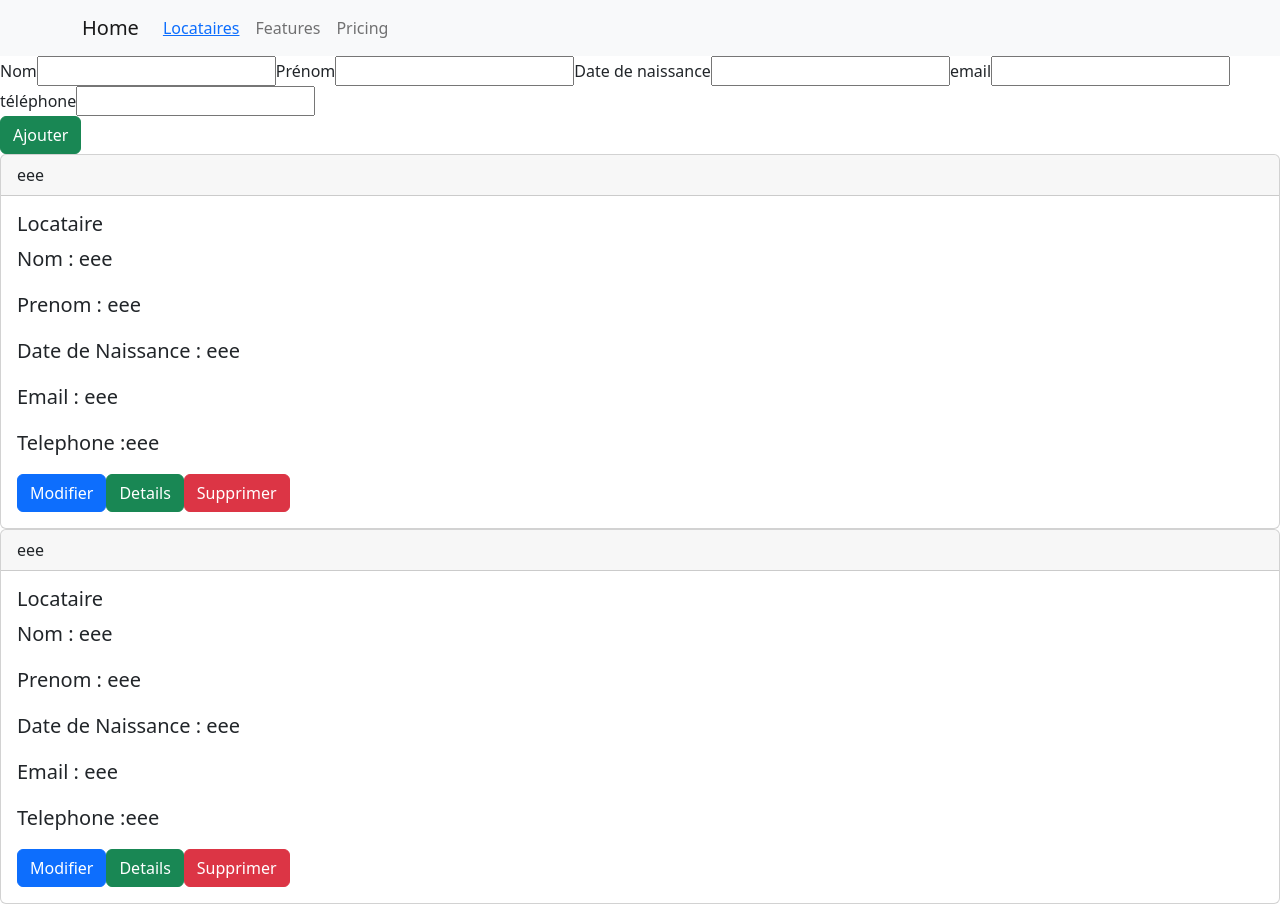
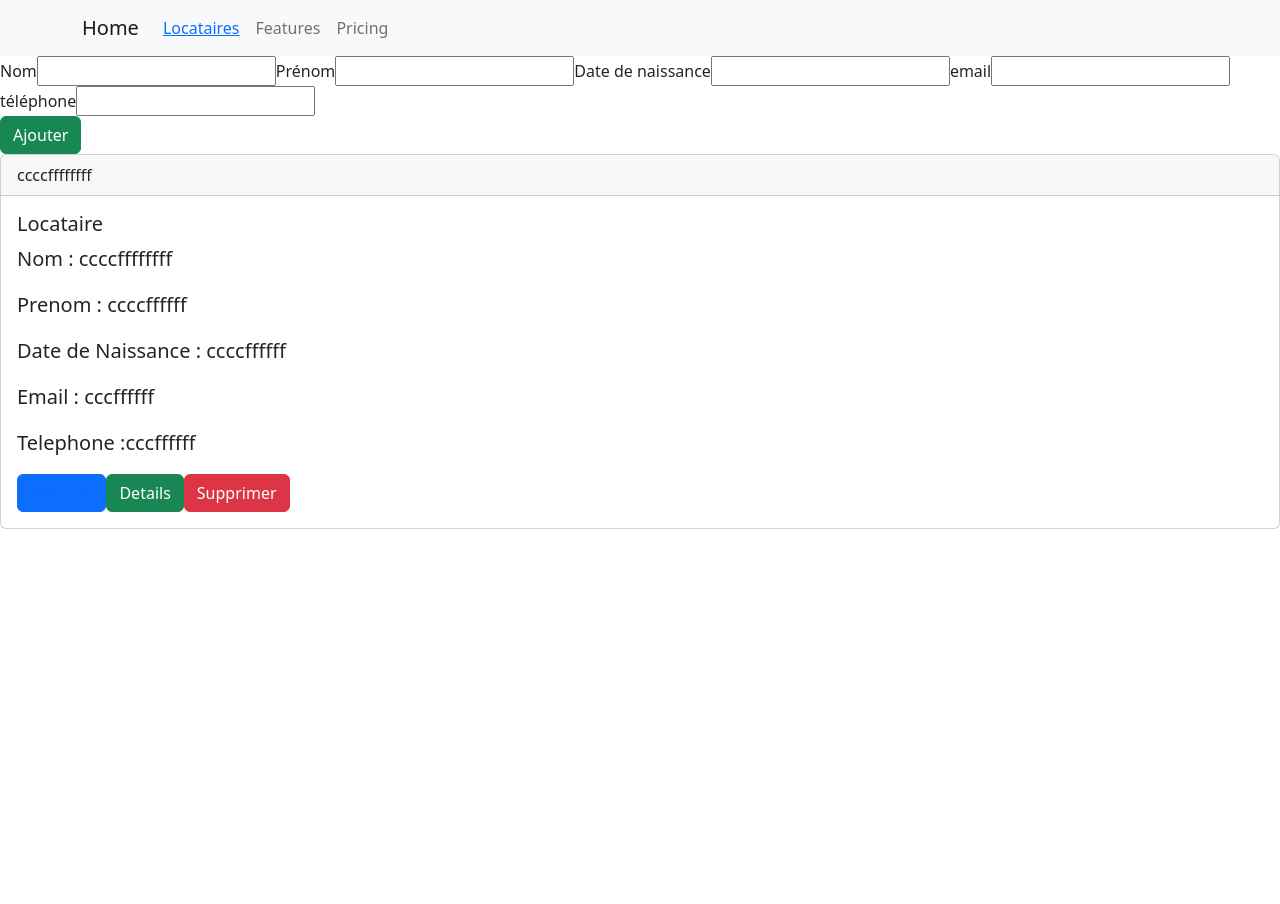
Before and after one commit to MathildeBettembourg/ECF2, a React (Create React App) app in the folder my-app/: page / in a window 1280 px wide. After the commit the page ends 800 px from the top, so only its background shows below. Built offline with nearby package versions, Linux system fonts and the light colour scheme; data requests are answered from the project's data file.

Commit message:
modifstep1

```diff
--- a/my-app/db.json
+++ b/my-app/db.json
@@ -1,20 +1,12 @@
 {
   "locataires": [
     {
-      "nom": "eee",
-      "prenom": "eee",
-      "dateDeNaissance": "eee",
-      "email": "eee",
-      "telephone": "eee",
-      "id": 6
-    },
-    {
-      "nom": "eee",
-      "prenom": "eee",
-      "dateDeNaissance": "eee",
-      "email": "eee",
-      "telephone": "eee",
-      "id": 7
+      "nom": "ccccffffffff",
+      "prenom": "ccccffffff",
+      "dateDeNaissance": "ccccffffff",
+      "email": "cccffffff",
+      "telephone": "cccffffff",
+      "id": 3
     }
   ]
 }
--- a/my-app/src/App.js
+++ b/my-app/src/App.js
@@ -13,6 +13,8 @@ import Container from 'react-bootstrap/Container';
 import Nav from 'react-bootstrap/Nav';
 import Navbar from 'react-bootstrap/Navbar';
 import PageAffichageLocataire from './Pages/PageAffichageLocataires';
+import CompModifLocataire from "../src/Component/CompModifLocataire"
+
 function App() {
   return (
     <>
@@ -30,6 +32,7 @@ function App() {
       <Routes>
         <Route path='/' element={<PageAffichageLocataire/>}/>
         <Route path='/PageAffichageLocataire' element={<PageAffichageLocataire/>}/>
+        <Route path='/CompModifLocataire/:id' element={<CompModifLocataire/>}/>
       </Routes>
       </Router>
     </>
--- a/my-app/src/Component/CompAddLocataire.jsx
+++ b/my-app/src/Component/CompAddLocataire.jsx
@@ -20,7 +20,6 @@ export const CompAddLocataire = (props) => {
             telephone: ""
         }
     )
-    const[count, setCount]=useState(0);
 
     const handleChangeNom = (event) => {
         event.preventDefault();
@@ -45,7 +44,6 @@ export const CompAddLocataire = (props) => {
 
 
     const handleClick = (event) => {
-        //setNewLocataire({...newLocataire, nom:nom, prenom:prenom, dateDeNaissance:dateDeNaissance, email:email, telephone:telephone })
         props.addLocataires(newLocataire)
     }
 
--- a/my-app/src/Component/CompAffichageLocataire.jsx
+++ b/my-app/src/Component/CompAffichageLocataire.jsx
@@ -3,6 +3,7 @@ import { useEffect, useState } from "react";
 import Button from 'react-bootstrap/Button';
 import Card from 'react-bootstrap/Card';
 import logo from "../assets/localib_small.png"
+import {Link, Outlet} from "react-router-dom";
 
 export const CompAffichageLocataire = (props) => {
 
@@ -30,13 +31,14 @@ const deleteLocataire=(event)=>{
                         <Card.Text>Email : {props.locataire.email}</Card.Text>
                         <Card.Text>Telephone :{props.locataire.telephone}</Card.Text>
                         <div className="buttonOnCards">
-                        <Button variant="primary">Modifier</Button>
+                        <Button variant="primary"><Link to={`/CompModifLocataire/${props.locataire.id}`}> Modifier</Link></Button>
                         <Button variant="success">Details</Button>
                         <Button variant="danger" onClick={deleteLocataire}>Supprimer</Button>
                         </div>
         </blockquote>
       </Card.Body>
     </Card>
+    <Outlet/>
         </>
     )
 
--- /dev/null
+++ b/my-app/src/Component/CompModifLocataire.jsx
@@ -0,0 +1,67 @@
+import React from "react";
+import { useEffect, useState } from "react";
+import Button from 'react-bootstrap/Button';
+import Card from 'react-bootstrap/Card';
+import { useParams } from "react-router-dom";
+import logo from "../assets/localib_small.png"
+import { service } from "../Service/Service";
+
+export const CompModifLocataire = () => {
+    const params= useParams();
+    const [changedLocataire, setchangedLocataire] = useState()
+
+    useEffect(()=>{
+       service.seeLocatairesById(params.id).then((res)=>setchangedLocataire(res))
+}, [])
+
+
+
+    // const handleChangeNom = (event) => {
+    //     event.preventDefault();
+    //     setNewLocataire({...newLocataire, nom:event.target.value})
+    // }
+    // const handleChangePrenom = (event) => {
+    //     event.preventDefault();
+    //     setNewLocataire({...newLocataire, prenom:event.target.value})
+    // }
+    // const handleChangeDate = (event) => {
+    //     event.preventDefault();
+    //     setNewLocataire({...newLocataire, dateDeNaissance:event.target.value})
+    // }
+    // const handleChangeEmail = (event) => {
+    //     event.preventDefault();
+    //     setNewLocataire({...newLocataire, email:event.target.value})
+    // }
+    // const handleChangeTelephone = (event) => {
+    //     event.preventDefault();
+    //     setNewLocataire({...newLocataire, telephone:event.target.value})
+    // }
+
+
+    // const handleClick = (event) => {
+    //     props.addLocataires(newLocataire)
+     //}
+
+    return (
+        <>
+            <div>
+
+                {/* <form>
+                    <label>Nom </label>
+                    <input type="text" onChange={handleChangeNom} />
+                    <label>Prénom </label>
+                    <input type="text" onChange={handleChangePrenom} />
+                    <label>Date de naissance </label>
+                    <input type="text" onChange={handleChangeDate} />
+                    <label>email </label>
+                    <input type="text" onChange={handleChangeEmail} />
+                    <label>téléphone </label>
+                    <input type="text" onChange={handleChangeTelephone} />
+                </form>
+                <Button variant="success" onClick={handleClick}>Ajouter</Button> */}
+
+            </div>
+        </>
+    )
+}
+export default CompModifLocataire;
--- a/my-app/src/Pages/PageAffichageLocataires.jsx
+++ b/my-app/src/Pages/PageAffichageLocataires.jsx
@@ -20,6 +20,7 @@ export const PageAffichageLocataire = () => {
         service.addLocataires(locataire).then(getLocataires())
     }
 
+
     useEffect(() => {
         getLocataires()
     },
```
Also changed, not shown: my-app/src/Component/CompAffichageDetail.jsx (added, +13 -0 lines).
